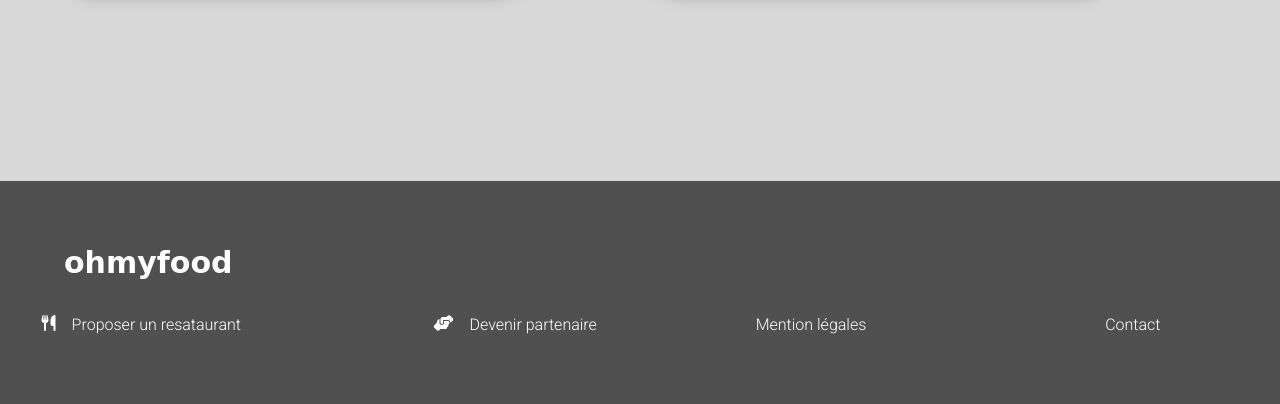
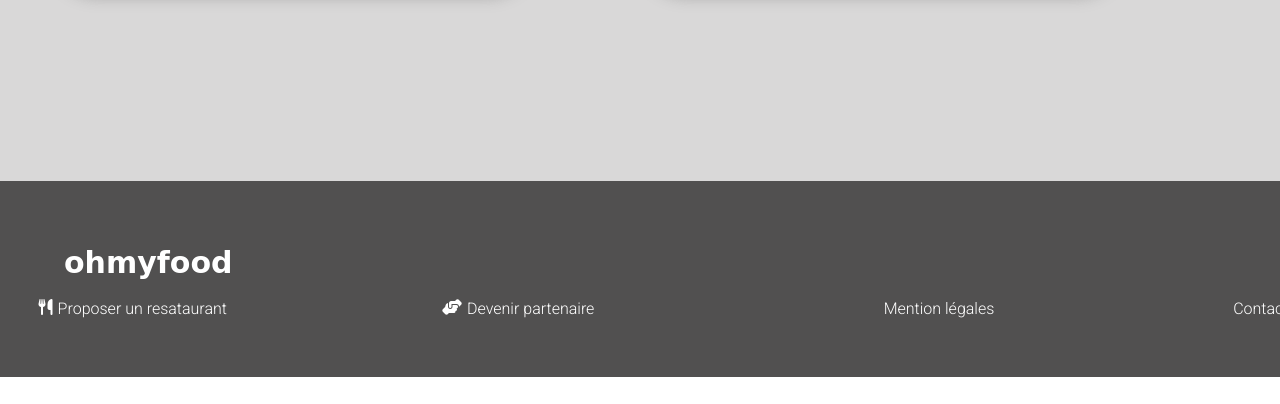
Before and after one commit to fatihadev/P3_13062022, a plain HTML site: page index.html in a window 1280 px wide. Shown: the part 1595-1999 px from the top of the page. After the commit the page ends 1972 px from the top, so only its background shows below. Drawn offline with Linux system fonts and the light colour scheme.

Commit message:
commitfooter

```diff
--- a/sass/style.scss
+++ b/sass/style.scss
@@ -120,7 +120,7 @@ main
         & i
         {
             font-size: 130%;
-            padding-left: 27px;
+            padding-left: 76px;
             padding-bottom: 2%;
         }
 
@@ -521,13 +521,13 @@ main
 }
 }
 
-
 footer
 {
     background-color: rgb(81, 80, 80);
     color: white;
     width: 100%;
     padding-top: 5%;
+    padding-bottom: 5%;
 
         h1
         {
@@ -540,7 +540,7 @@ footer
         {
 
             justify-content: space-between;
-            width: 70%;
+            width: 80%;
             margin-left: 2%;
 
             & .iconf
@@ -549,16 +549,29 @@ footer
 
                 & .fas
                 {
-                    margin: 5%;
+                    margin-left: 13px;
+                    margin-top: 0;
+
+                }
+
+                & p
+                {
+                    margin-bottom: 5px;
+                    margin-left: 5px;
+                    margin-top: 0;
+
                 }
 
             }
 
             & .legal
             {
+                margin-left: 5%;
 
-                margin-left: -6%;
-justify-content: space-between;
+              & p
+              {
+                margin: 0;
+              }
 
                 & a
                 {
@@ -567,10 +580,15 @@ justify-content: space-between;
 
                     & .textp, p
                     {
-                        margin-bottom: 0;
+
                         color: white;
                         text-decoration: none;
+                        margin-bottom: 0;
                     }
+
+
+
+
                 }
             }
 
@@ -1103,7 +1121,7 @@ main
                 color: white;
                 position: absolute;
                 padding: 0.1%;
-                margin: 0.3% 0 0 -65%;
+                margin: -0.5% 0 0 -65%;
 
             }
 
```
Also changed, not shown: style.css, 1 other file.
